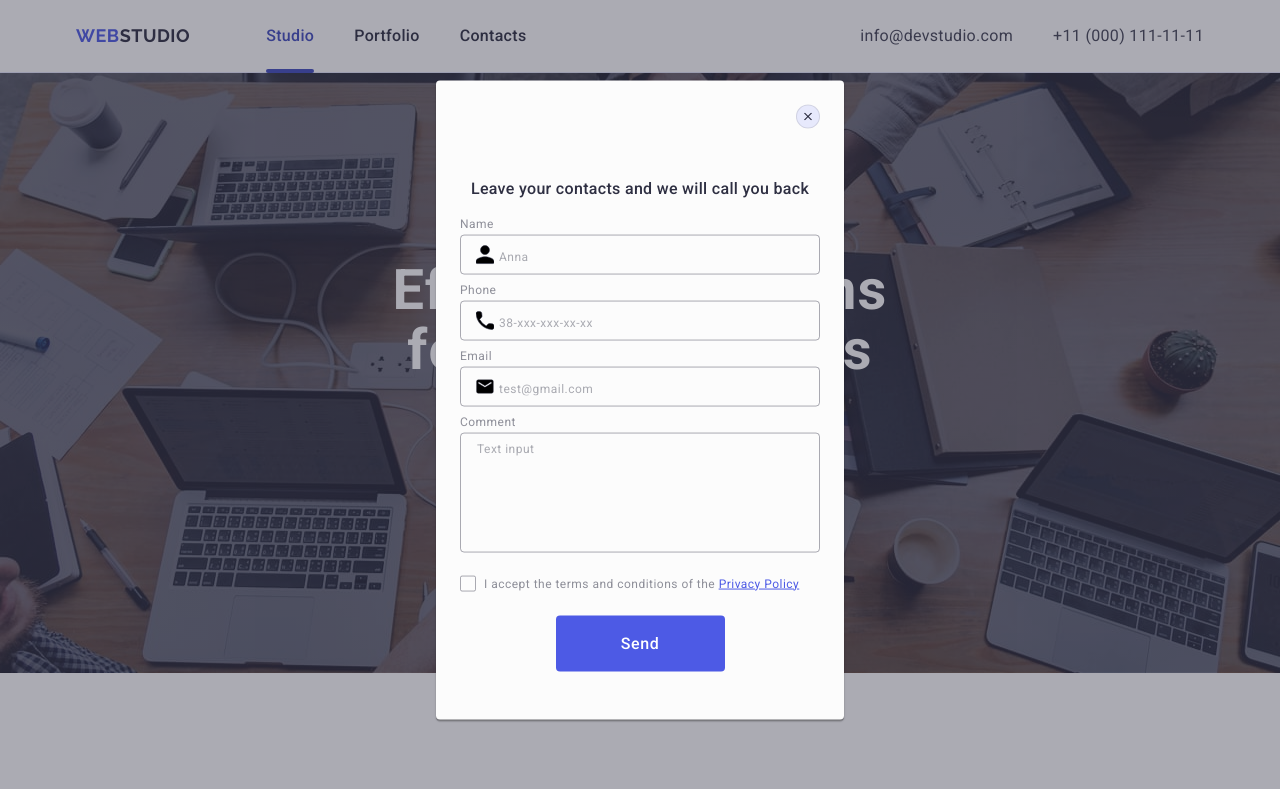
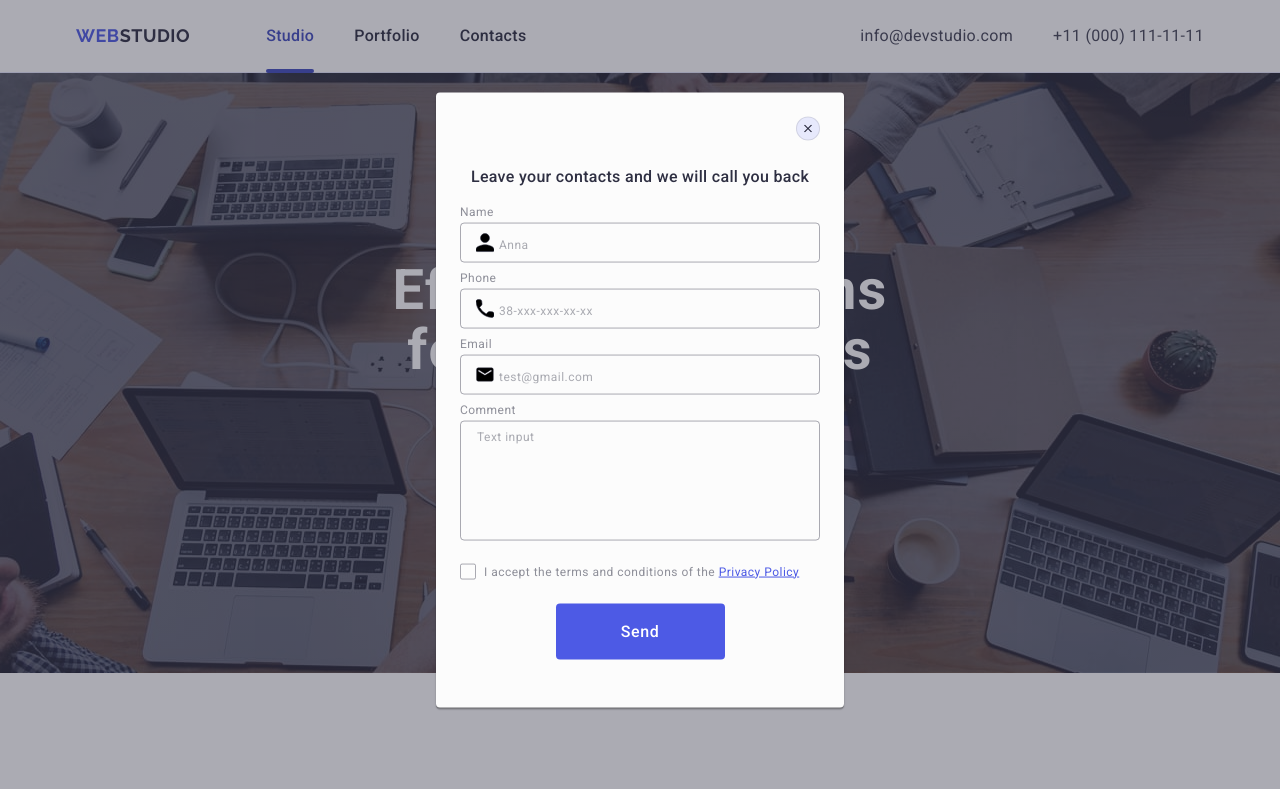
Before and after one commit to YanaSvvs/goit-markup-hw-05, a plain HTML site: page index.html in a window 1280 px wide. Shown: the top 789 px of the page. Drawn offline with nearby package versions, Linux system fonts and the light colour scheme.

Commit message:
change div

```diff
--- a/css/styles.css
+++ b/css/styles.css
@@ -660,10 +660,10 @@ transform: translate(-50%, -50%) scale(1.5);
 .close-btn-icon {
     transition: fill 250ms cubic-bezier(0.4, 0, 0.2, 1);
 }
-/*
-.modal-window {
+
+.modal {
     padding: 72px 24px 24px 24px;
-}*/
+}
 
 .modal-text {
     font-weight: 500;
@@ -672,7 +672,7 @@ transform: translate(-50%, -50%) scale(1.5);
     letter-spacing: 0.02em;
     text-align: center;
     color: #2e2f42;
-    margin-top: 72px;
+    /*margin-top: 72px;*/
     margin-bottom: 16px;
 }
 
--- a/index.html
+++ b/index.html
@@ -398,9 +398,8 @@
           </use>
         </svg>
       </button>
-   <div class="modal-window">
       <p class="modal-text">Leave your contacts and we will call you back</p>
-    <form class="modal-form">
+     <form class="modal-form">
       <div class="modal-cont-block">
        <label class="modal-form-label" for="user-name">Name</label>
        <div class="modal-cont-input-cont">
@@ -451,8 +450,7 @@
         </label>
       </div>
       <button class="modal-btn" type="button">Send</button>
-    </form>
-  </div>
+     </form>
     </div>
   </div>
 
```
